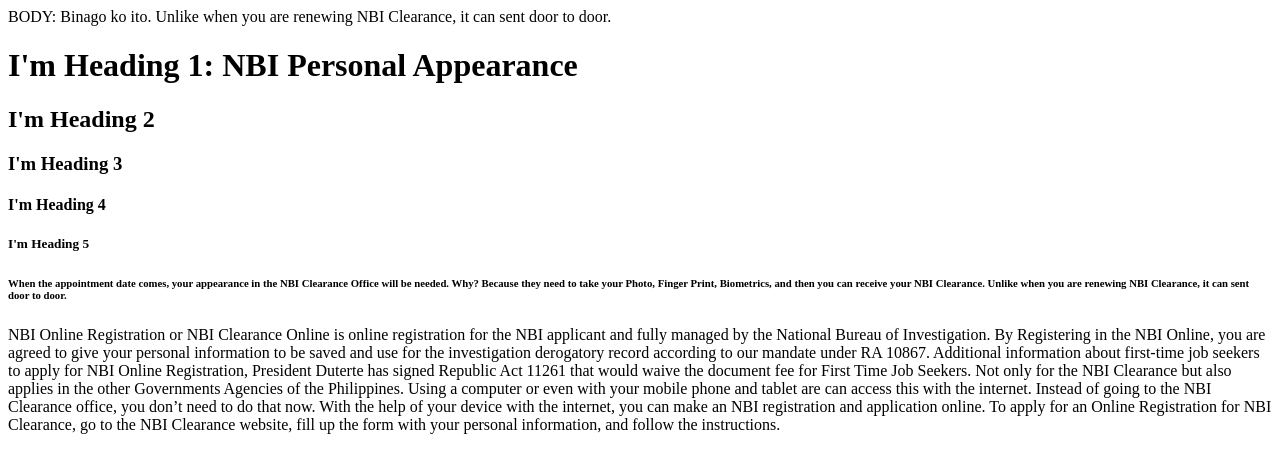
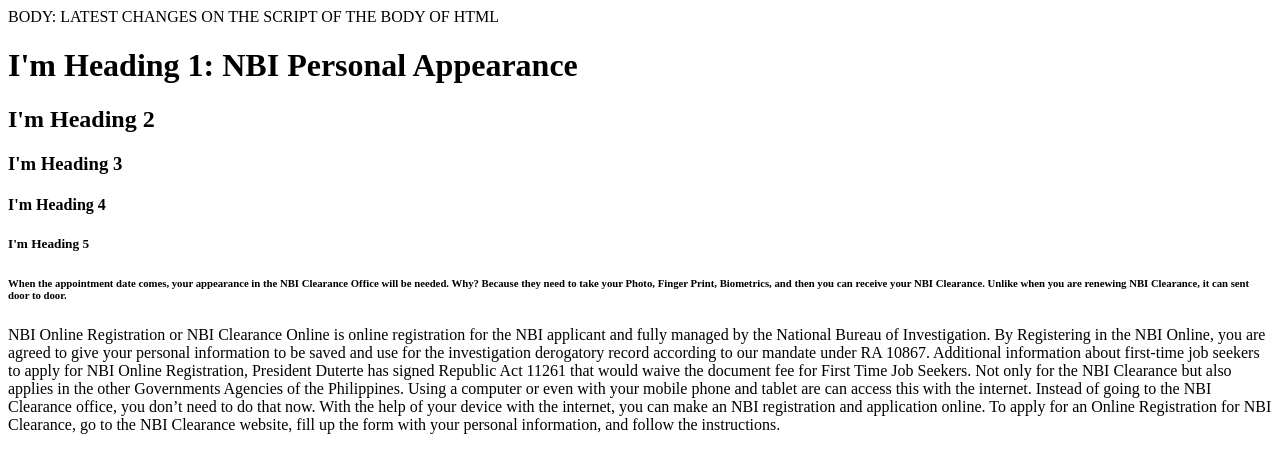
Before and after one commit to CrisLBanaag2024/4ren6, a plain HTML site: page Index.html in a window 1280 px wide. Drawn offline with Linux system fonts and the light colour scheme.

Commit message:
Add files via upload

```diff
--- a/Index.html
+++ b/Index.html
@@ -5,7 +5,7 @@
  <meta name="viewport" content="width=device-width, initial-scale=1.0">
  <title>Document</title>
 </head>
-<body>BODY: Binago ko ito. Unlike when you are renewing NBI Clearance, it can sent door to door.
+<body>BODY: LATEST CHANGES ON THE SCRIPT OF THE BODY OF HTML
 <h1>I'm Heading 1: NBI Personal Appearance</h1>
 <h2>I'm Heading 2</h2>
 <h3>I'm Heading 3</h3>
```
